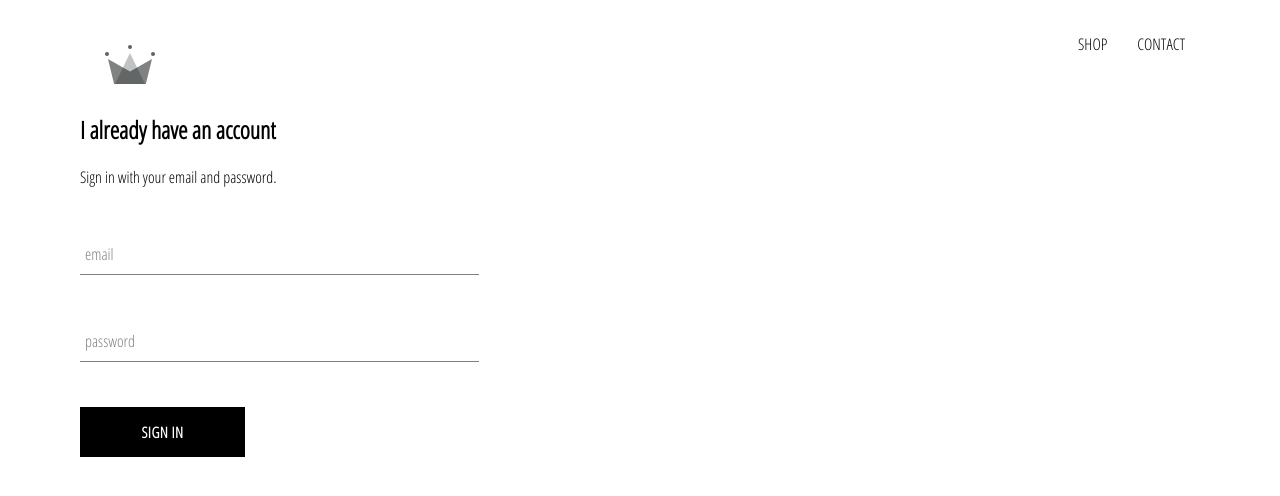
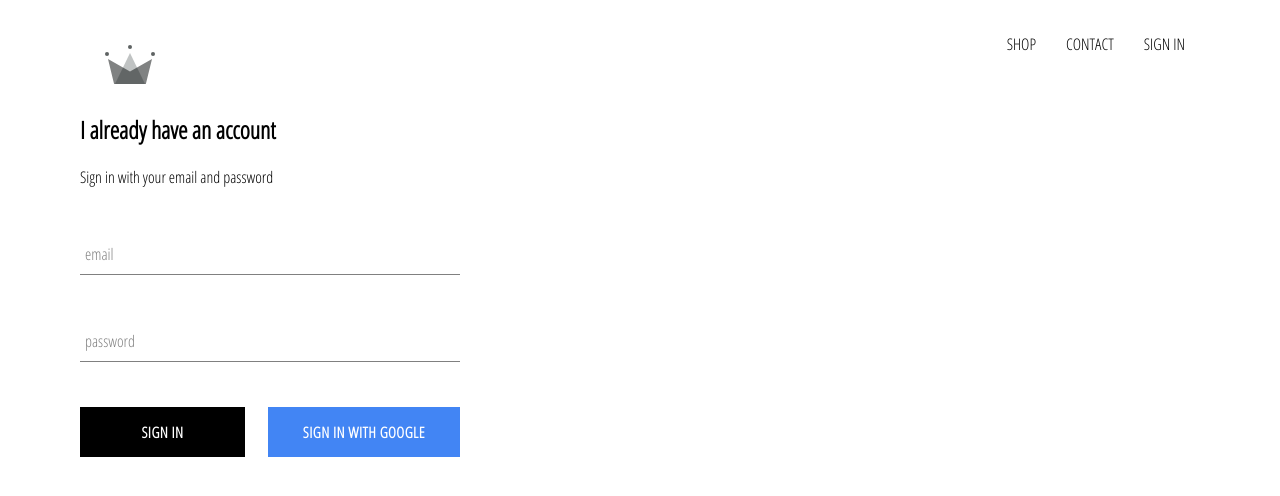
Before and after one commit to djbowers/crwn-clothing, a React (Create React App) app: page /signin in a window 1280 px wide. Shown: the top 496 px of the page. Built offline with nearby package versions, Linux system fonts and the light colour scheme; no server answers.

Commit message:
add firebase auth and sign in with google button

```diff
--- a/package.json
+++ b/package.json
@@ -3,6 +3,7 @@
   "version": "0.1.0",
   "private": true,
   "dependencies": {
+    "firebase": "^7.8.2",
     "node-sass": "^4.13.0",
     "react": "^16.12.0",
     "react-dom": "^16.12.0",
--- a/src/App.js
+++ b/src/App.js
@@ -1,4 +1,4 @@
-import React from 'react';
+import React, { Component } from 'react';
 import { Switch, Route } from 'react-router-dom';
 
 import './App.scss';
@@ -7,11 +7,34 @@
 import HomePage from './pages/home/home.component';
 import ShopPage from './pages/shop/shop.component';
 import SignInAndSignUpPage from './pages/signin/sign-in-and-sign-up.component';
+import { auth } from './firebase/firebase.utils';
 
-function App() {
+class App extends Component {
+  constructor() {
+    super();
+
+    this.state = {
+      currentUser: null
+    };
+  }
+
+  unsubscribeFromAuth = null;
+
+  componentDidMount() {
+    this.unsubscribeFromAuth = auth.onAuthStateChanged((user) => {
+      this.setState({ currentUser: user });
+      console.log(user);
+    });
+  }
+
+  componentWillUnmount() {
+    this.unsubscribeFromAuth();
+  }
+
+  render() {
     return (
       <div>
-      <Header />
+        <Header currentUser={this.state.currentUser} />
         <Switch>
           <Route exact path="/" component={HomePage} />
           <Route path="/shop" component={ShopPage} />
@@ -20,5 +43,6 @@
       </div>
     );
   }
+}
 
 export default App;
--- a/src/App.scss
+++ b/src/App.scss
@@ -7,3 +7,7 @@
   text-decoration: none; // remove underline from a links
   color: black; // make a links black
 }
+
+* {
+  box-sizing: border-box;
+}
--- a/src/components/custom-button/custom-button.component.jsx
+++ b/src/components/custom-button/custom-button.component.jsx
@@ -2,8 +2,11 @@
 
 import './custom-button.styles.scss';
 
-const CustomButton = ({ children, ...otherProps }) => (
-  <button className="custom-button" {...otherProps}>
+const CustomButton = ({ children, isGoogleSignIn, ...otherProps }) => (
+  <button
+    className={`${isGoogleSignIn ? 'google-sign-in' : ''} custom-button`}
+    {...otherProps}
+  >
     {children}
   </button>
 );
--- a/src/components/custom-button/custom-button.styles.scss
+++ b/src/components/custom-button/custom-button.styles.scss
@@ -19,4 +19,14 @@
     color: black;
     border: 1px solid black;
   }
+
+  &.google-sign-in {
+    background-color: #4285f4;
+    color: white;
+
+    &:hover {
+      background-color: #357ae8;
+      border: none;
+    }
+  }
 }
--- a/src/components/header/header.component.jsx
+++ b/src/components/header/header.component.jsx
@@ -1,11 +1,13 @@
 import React from 'react';
 import { Link } from 'react-router-dom';
+
+import { auth } from './../../firebase/firebase.utils';
 
 import { ReactComponent as Logo } from '../../assets/crown.svg';
 
 import './header.styles.scss';
 
-const Header = () => (
+const Header = ({ currentUser }) => (
   <div className="header">
     <Link className="logo-container" to="/">
       <Logo className="logo" />
@@ -17,6 +19,15 @@
       <Link className="option" to="/shop">
         CONTACT
       </Link>
+      {currentUser ? (
+        <div className="option" onClick={() => auth.signOut()}>
+          SIGN OUT
+        </div>
+      ) : (
+        <Link className="option" to="/signin">
+          SIGN IN
+        </Link>
+      )}
     </div>
   </div>
 );
--- a/src/components/header/header.styles.scss
+++ b/src/components/header/header.styles.scss
@@ -20,6 +20,7 @@
 
     .option {
       padding: 10px 15px;
+      cursor: pointer;
     }
   }
 }
--- a/src/components/sign-in/sign-in.component.jsx
+++ b/src/components/sign-in/sign-in.component.jsx
@@ -4,6 +4,7 @@
 
 import FormInput from './../form-input/form-input.component';
 import CustomButton from './../custom-button/custom-button.component';
+import { signInWithGoogle } from './../../firebase/firebase.utils';
 
 class SignIn extends Component {
   constructor(props) {
@@ -31,7 +32,7 @@
     return (
       <div className="sign-in">
         <h2>I already have an account</h2>
-        <span>Sign in with your email and password.</span>
+        <span>Sign in with your email and password</span>
 
         <form onSubmit={this.handleSubmit}>
           <FormInput
@@ -50,7 +51,12 @@
             label="password"
             required
           />
-          <CustomButton type="submit">SIGN IN</CustomButton>
+          <div className="buttons">
+            <CustomButton type="submit">SIGN IN</CustomButton>
+            <CustomButton onClick={signInWithGoogle} isGoogleSignIn>
+              SIGN IN WITH GOOGLE
+            </CustomButton>
+          </div>
         </form>
       </div>
     );
--- a/src/components/sign-in/sign-in.styles.scss
+++ b/src/components/sign-in/sign-in.styles.scss
@@ -1,5 +1,10 @@
 .sign-in {
-  width: 30vw;
+  width: 380px;
   display: flex;
   flex-direction: column;
+
+  .buttons {
+    display: flex;
+    justify-content: space-between;
+  }
 }
--- /dev/null
+++ b/src/firebase/firebase.utils.js
@@ -0,0 +1,24 @@
+import firebase from 'firebase/app';
+import 'firebase/firestore';
+import 'firebase/auth';
+
+const config = {
+  apiKey: 'AIzaSyCVpN-3bMHek9AVgbWdJkGpo5zg6iMG9n8',
+  authDomain: 'crwn-clothing-2fcbb.firebaseapp.com',
+  databaseURL: 'https://crwn-clothing-2fcbb.firebaseio.com',
+  projectId: 'crwn-clothing-2fcbb',
+  storageBucket: 'crwn-clothing-2fcbb.appspot.com',
+  messagingSenderId: '838876250121',
+  appId: '1:838876250121:web:612f9f1ba338c2038278d8'
+};
+
+firebase.initializeApp(config);
+
+export const auth = firebase.auth();
+export const firestore = firebase.firestore();
+
+const provider = new firebase.auth.GoogleAuthProvider();
+provider.setCustomParameters({ prompt: 'select_account' });
+export const signInWithGoogle = () => auth.signInWithPopup(provider);
+
+export default firebase;
```
Also changed, not shown: 1 other file (tests, documents, lock files or other folders). Lines whose indentation alone changed are shown as unchanged.
